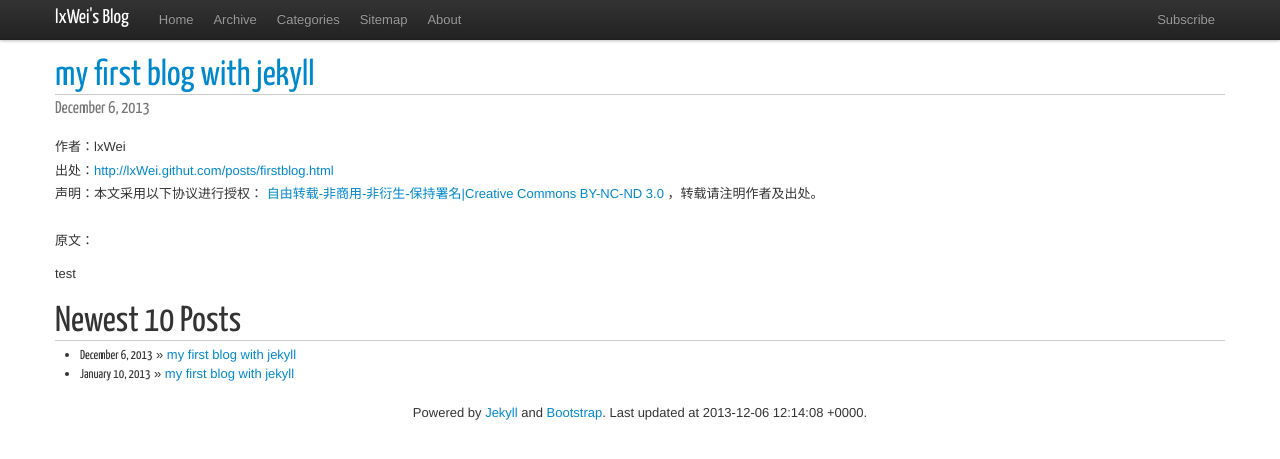
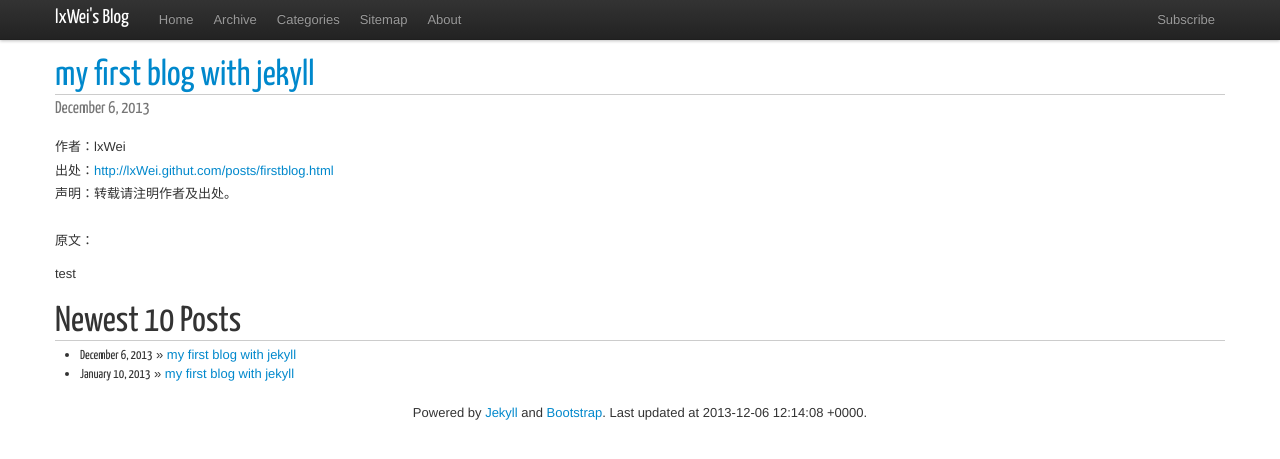
Before and after one commit to lxWei/lxwei.github.com, a Jekyll site: the page built from index.html, in a window 1280 px wide. Shown: the top 459 px of the page. Built offline with Jekyll 4.4.1, drawn with Linux system fonts in a browser that asks for light colours; nearby versions of some CDN libraries; Markdown is read by kramdown in place of the engine named in the settings.

Commit message:
change statement

```diff
--- a/_includes/post_header.html
+++ b/_includes/post_header.html
@@ -7,5 +7,5 @@
 <div style="line-height:180%;">
   作者：lxWei<br>
   出处：<a href="{{ page.url }}">http://lxWei.githut.com{{ page.url }}</a><br>
-  声明：本文采用以下协议进行授权： <a href="http://creativecommons.org/licenses/by-nc-nd/3.0/deed.zh">自由转载-非商用-非衍生-保持署名|Creative Commons BY-NC-ND 3.0</a> ，转载请注明作者及出处。<br><br>
+  声明：转载请注明作者及出处。<br><br>
 </div>
--- a/index.html
+++ b/index.html
@@ -14,7 +14,7 @@ title: lxWei's Blog
 <div style="line-height:180%;">
   作者：lxWei<br>
   出处：<a href="{{ first_post.url }}">http://lxWei.githut.com{{ first_post.url }}</a><br>
-  声明：本文采用以下协议进行授权： <a href="http://creativecommons.org/licenses/by-nc-nd/3.0/deed.zh">自由转载-非商用-非衍生-保持署名|Creative Commons BY-NC-ND 3.0</a> ，转载请注明作者及出处。<br><br>
+  声明：转载请注明作者及出处。<br><br>
 </div>
 {{ first_post.content }}
 </div>
```
